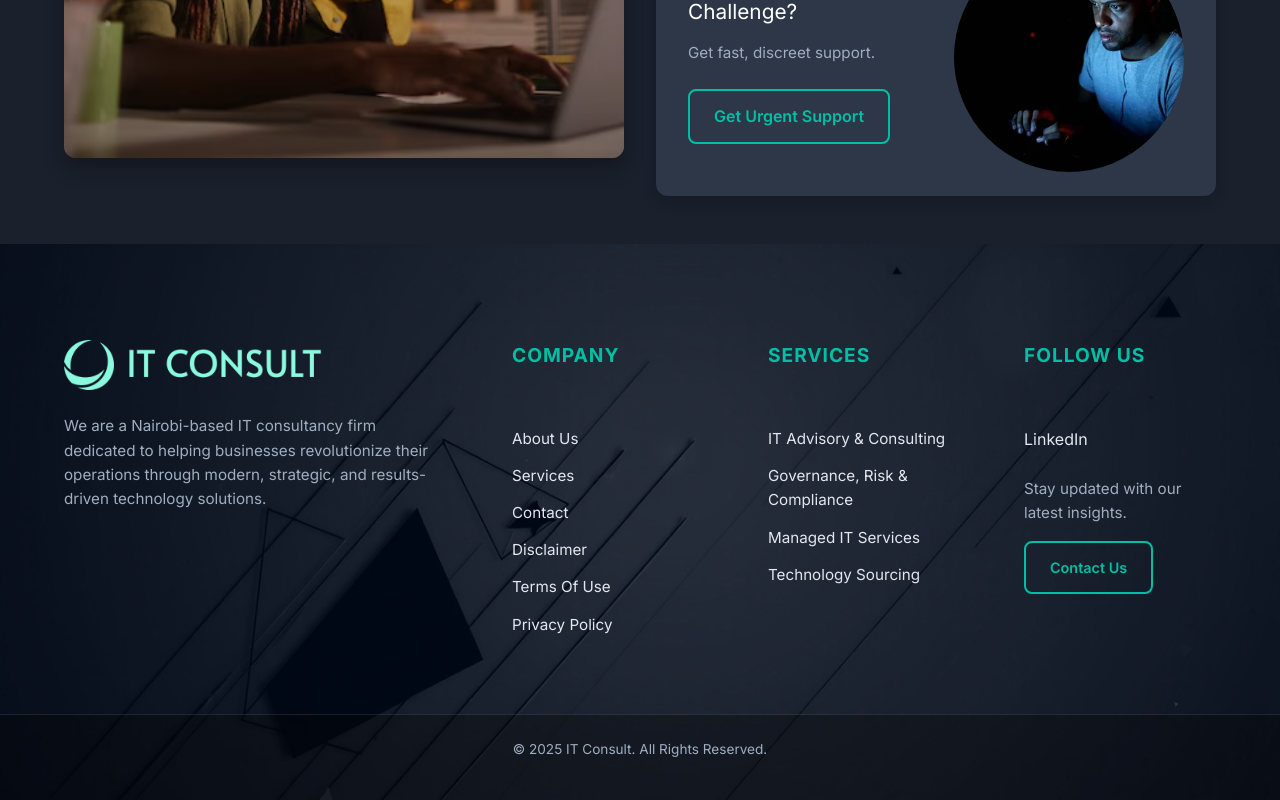
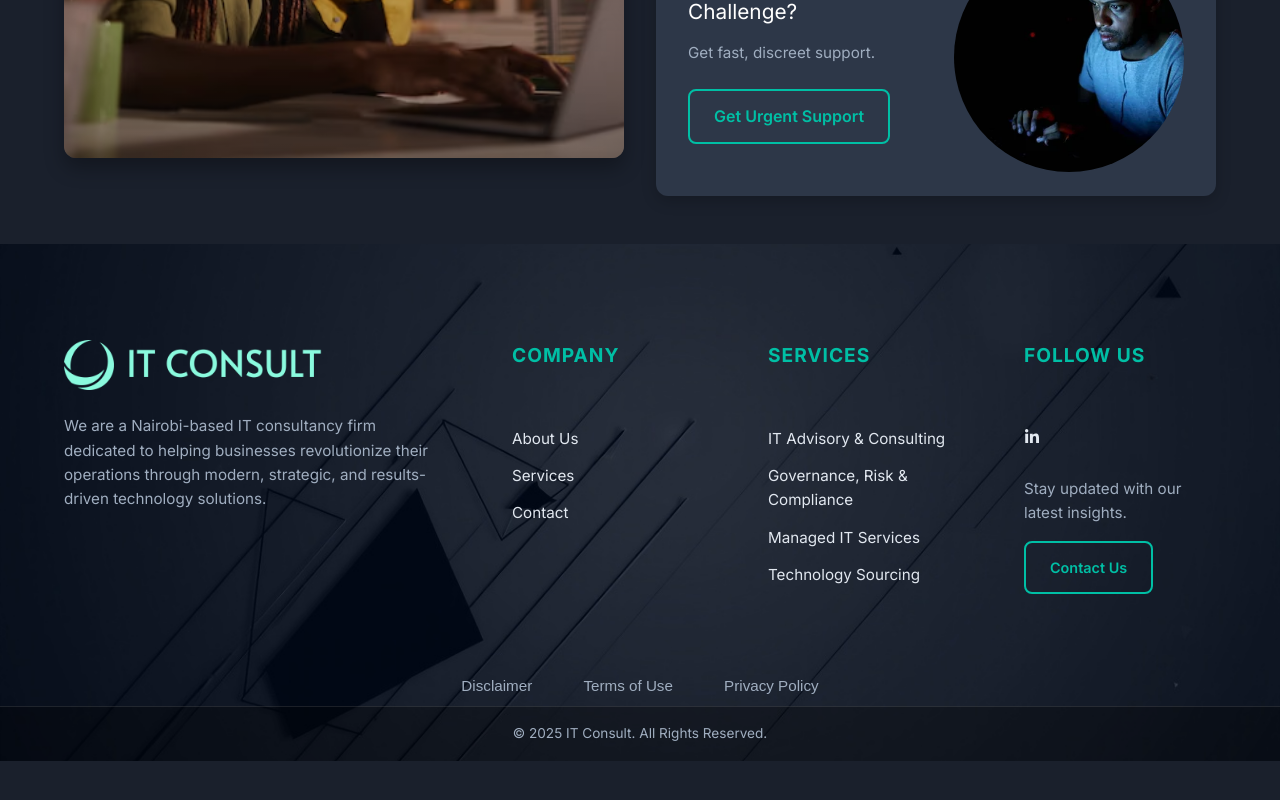
Before and after one commit to JOHNINDAKWA/itconsult, a React (Vite) app: page / in a window 1280 px wide. Shown: the part 3743-4543 px from the top of the page. After the commit the page ends 4504 px from the top, so only its background shows below. Built offline with nearby package versions, Linux system fonts and the light colour scheme.

Commit message:
made some more partner changes and added formsoree logic

```diff
--- a/src/layouts/Footer/Footer.css
+++ b/src/layouts/Footer/Footer.css
@@ -110,11 +110,15 @@
   position: relative;
   z-index: 2; /* Above overlay */
   background-color: rgba(0, 0, 0, 0.3); /* Slightly transparent dark background */
-  padding: 1.5rem 0;
+  padding: 1rem 0;
   text-align: center;
   border-top: 1px solid rgba(255, 255, 255, 0.1); /* Subtle top border */
   color: var(--text-muted);
   font-size: 0.85rem;
+}
+
+.footer-copyright p {
+  margin: 0;
 }
 
 /* Responsive adjustments */
@@ -175,3 +179,41 @@
     font-size: 1.3rem;
   }
 }
+
+
+
+.footer-legal-links {
+  position: relative;
+  z-index: 2;
+  display: flex;
+  justify-content: center;
+  gap: 2rem;
+  padding: 0.5rem 0.5rem;
+  /* border-top: 1px solid rgba(255, 255, 255, 0.1); */
+  /* border-bottom: 1px solid rgba(255, 255, 255, 0.1); */
+  /* background-color: rgba(255, 255, 255, 0.03);  */
+  font-size: 0.9rem;
+  flex-wrap: wrap;
+}
+
+.footer-legal-links button {
+  background: none;
+  border: none;
+  color: var(--text-muted);
+  cursor: pointer;
+  font-size: 0.95rem;
+  transition: color 0.3s ease;
+  padding: 0.3rem 0.6rem;
+}
+
+.footer-legal-links button:hover {
+  color: var(--accent-teal);
+  text-decoration: underline;
+}
+@media (max-width: 480px) {
+  .footer-legal-links {
+    flex-direction: column;
+    align-items: center;
+    gap: 0.8rem;
+  }
+}
--- a/src/layouts/Footer/Footer.jsx
+++ b/src/layouts/Footer/Footer.jsx
@@ -153,29 +153,7 @@ const Footer = () => {
               <li>
                 <Link to="/contact">Contact</Link>
               </li>
-              {/* Updated links to open the modal */}
-              <li>
-                <a
-                  onClick={() =>
-                    openModal("Website Disclaimer", DisclaimerText)
-                  }
-                >
-                  Disclaimer
-                </a>
-              </li>
-              <li>
-                <a onClick={() => openModal("Terms Of Use", TermsOfUseText)}>
-                  Terms Of Use
-                </a>
-              </li>
 
-              <li>
-                <a
-                  onClick={() => openModal("Privacy Policy", PrivacyPolicyText)}
-                >
-                  Privacy Policy
-                </a>
-              </li>
             </ul>
           </div>
 
@@ -206,7 +184,7 @@ const Footer = () => {
                 rel="noopener noreferrer"
                 aria-label="LinkedIn"
               >
-                LinkedIn
+                <FaLinkedinIn className="footer-social-icon" />
               </a>
             </div>
             <p className="footer-newsletter-text">
@@ -220,6 +198,13 @@ const Footer = () => {
             </Link>
           </div>
         </div>
+
+
+        <div className="footer-legal-links">
+  <button onClick={() => openModal("Website Disclaimer", DisclaimerText)}>Disclaimer</button>
+  <button onClick={() => openModal("Terms Of Use", TermsOfUseText)}>Terms of Use</button>
+  <button onClick={() => openModal("Privacy Policy", PrivacyPolicyText)}>Privacy Policy</button>
+</div>
 
         <div className="footer-copyright">
           <div className="container">
--- a/src/pages/Home/PartnersSection/PartnersSection.jsx
+++ b/src/pages/Home/PartnersSection/PartnersSection.jsx
@@ -31,8 +31,8 @@ const partnerLogos = [
   { src: partner11, alt: 'Kristel Communication', description: 'A partner in communication tech.' },
   { src: partner12, alt: 'Dell Technologies', description: 'Authorized Dell partner.' },
   { src: partner14, alt: 'Lenovo 360 Infrastructure', description: 'Authorized infra partner.' },
-  { src: partner15, alt: 'Lenovo 360 Intelligent Devices', description: 'Smart device solutions.' },
-  { src: partner16, alt: 'Microsoft Solutions Partner', description: 'Modern Work specialization.' },
+  { src: partner15, alt: 'Microsoft Solutions Partner', description: 'Modern Work specialization.' },
+  { src: partner16,  alt: 'Lenovo 360 Intelligent Devices', description: 'Smart device solutions.' },
   { src: partner17, alt: 'Microsoft Partner', description: 'Certified Microsoft provider.' },
   { src: partner18, alt: 'Microsoft Partner', description: 'Microsoft Partner.' },
 ];
@@ -43,7 +43,7 @@ const clientLogos = [
   { src: partner3, alt: 'Great Lakes Africa', description: 'Trusted regional partner.' },
   { src: partner4, alt: 'Deutsche Schule Nairobi', description: 'IT for education sector.' },
   { src: partner5, alt: 'Clique', description: 'Client for managed IT services.' },
-  { src: partner6, alt: 'V Advocates', description: 'IT consulting for legal sector.' },
+  { src: partner6, alt: 'FMC Advocates', description: 'IT consulting for legal sector.' },
   { src: partner7, alt: 'Saki Africa', description: 'Key technology solutions client.' },
   { src: partner8, alt: 'Fun Hub', description: 'Digital experience and IT support.' },
   { src: partner13, alt: 'DOSIKI LTD Enterprises', description: 'Client and tech partner.' },
```
